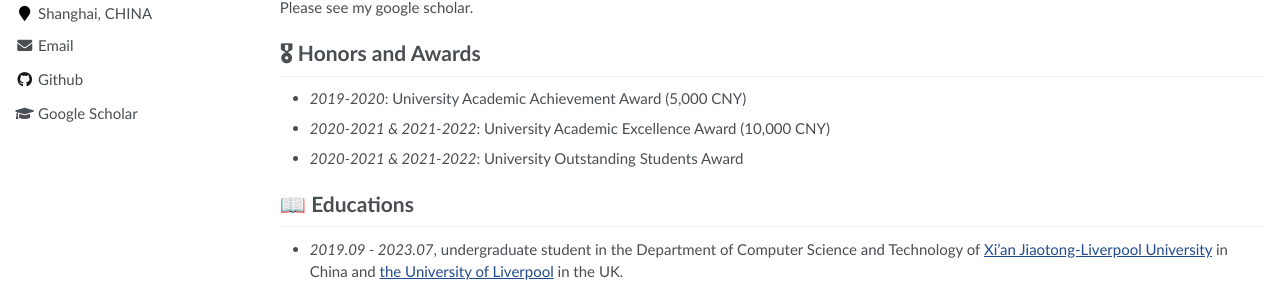
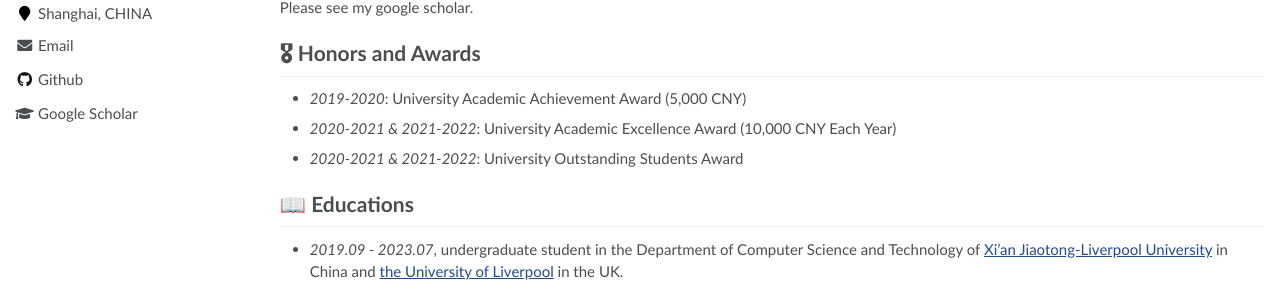
Before and after one commit to YunzeSong/YunzeSong.github.io, a Jekyll site: the page built from _pages/about.md, in a window 1280 px wide and 995 px high. Shown: the part 411-718 px from the top of the window. Built offline with Jekyll 4.4.1, drawn with Linux system fonts in a browser that asks for light colours.

Commit message:
Update about.md

```diff
--- a/_pages/about.md
+++ b/_pages/about.md
@@ -30,7 +30,7 @@ Please see my google scholar.
 
 # 🎖 Honors and Awards
 - *2019-2020*: University Academic Achievement Award (5,000 CNY)
-- *2020-2021 & 2021-2022*: University Academic Excellence Award (10,000 CNY)
+- *2020-2021 & 2021-2022*: University Academic Excellence Award (10,000 CNY Each Year)
 - *2020-2021 & 2021-2022*: University Outstanding Students Award
 
 # 📖 Educations
```
